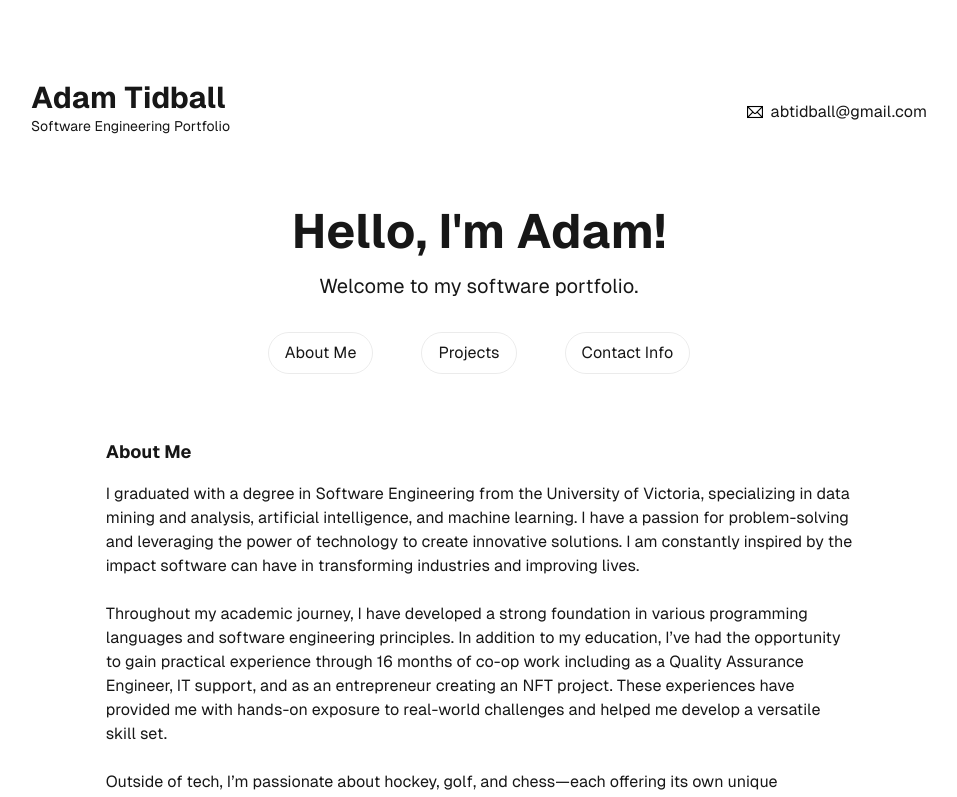
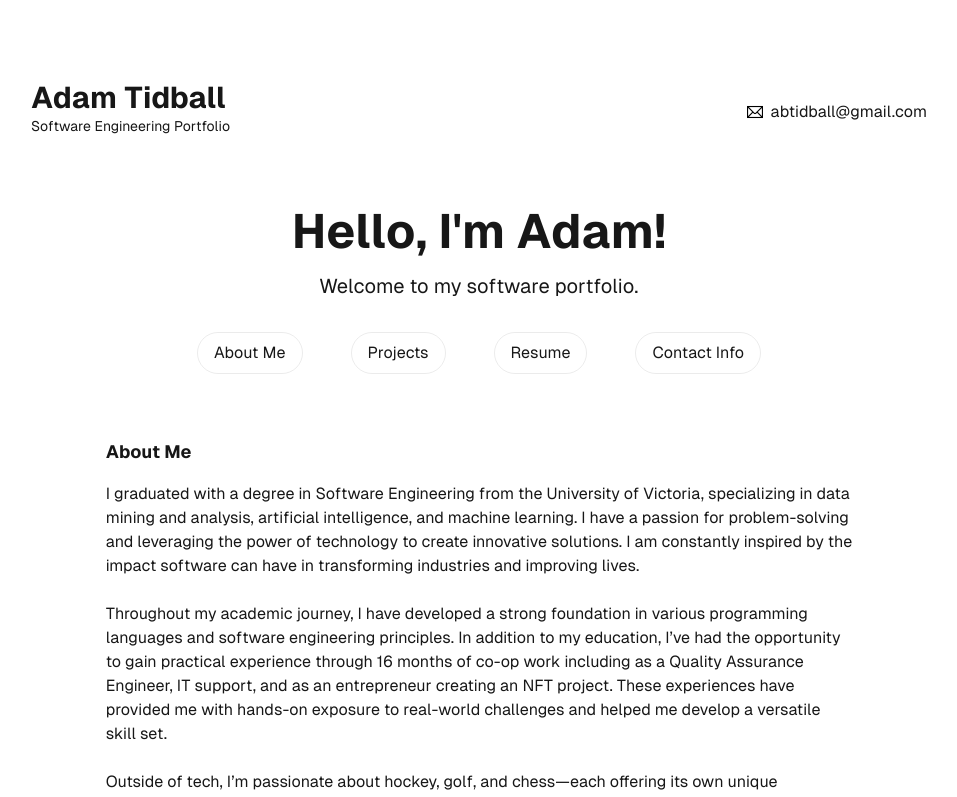
Before and after one commit to Adam-Tidball/portfolio, a Next.js app: page /portfolio/ in a window 1280 px wide. Shown: the top 797 px of the page, without its empty margins (161-1118 px from the left). Built offline with nearby package versions, Linux system fonts and the light colour scheme.

Commit message:
added resume

```diff
--- a/src/app/page.tsx
+++ b/src/app/page.tsx
@@ -16,13 +16,14 @@ export default function Home() {
               className="text-sm sm:text-base text-right flex items-center gap-2 hover:underline hover:underline-offset-4"
               href="mailto:abtidball@gmail.com"
             >
+            <div className="relative w-4 h-4">
             <Image
               aria-hidden
               src="/portfolio/icons/134146_mail_email_icon.png"
               alt="Email: "
-              width={16}
-              height={16}
+              fill
             />
+            </div>
             abtidball@gmail.com
             </a>
           </div>
@@ -49,6 +50,14 @@ export default function Home() {
               href="#Projects"
             >
               Projects
+            </a>
+            <a
+              className="px-4 py-2 rounded-full border border-solid border-black/[.08] hover:bg-black/[.08]"
+              href="/portfolio/resumes/Adam Tidball - 1pg Resume.pdf"
+              target="_blank"
+              rel="noopener noreferrer"
+            >
+              Resume
             </a>
             <a
               className="px-4 py-2 rounded-full border border-solid border-black/[.08] hover:bg-black/[.08]"
```
Also changed, not shown: 1 other file (tests, documents, lock files or other folders).
